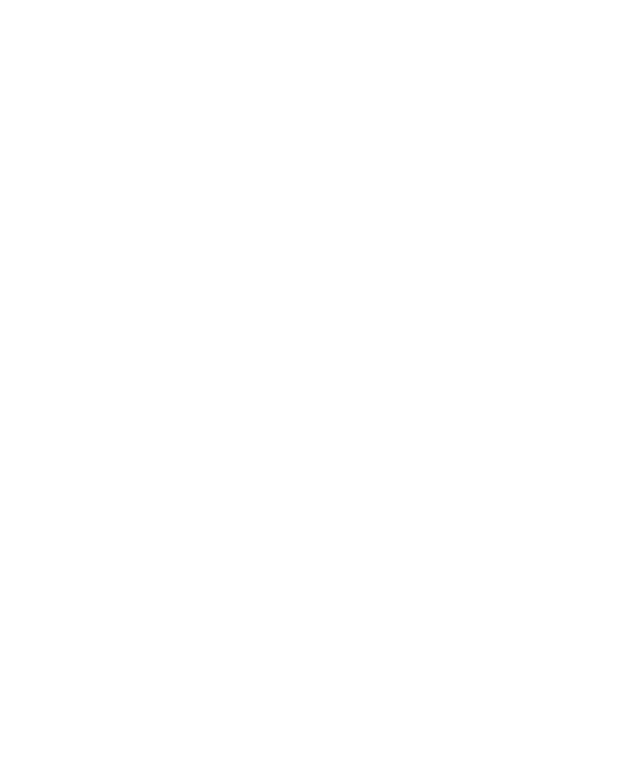
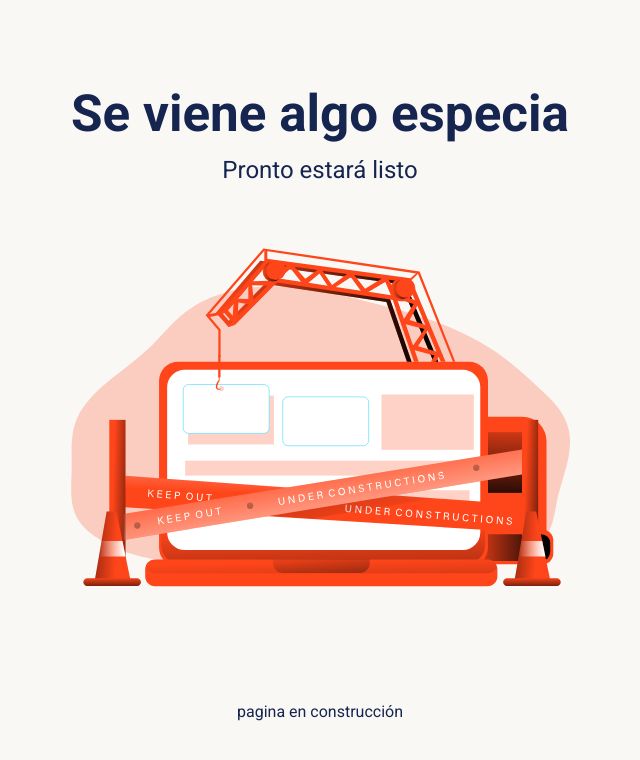
Before and after one commit to ajamdev/innovaLatam2025, an Astro site: page / in a window 1280 px wide. Shown: the whole page, without its empty margins (320-960 px from the left). Built offline with nearby package versions, Linux system fonts and the light colour scheme; Astro itself is replaced by a stand-in of ours.

Commit message:
feat: add Section component and update index page layout
- Created a new Section component for consistent layout structure.
- Updated index.astro to utilize the new Section component, enhancing the main content area.
- Added additional assets for branding and improved visual elements.
- Enhanced global CSS with theme colors and font settings for better styling.

```diff
--- /dev/null
+++ b/src/components/ui/Section.astro
@@ -0,0 +1,13 @@
+---
+import type { HTMLAttributes } from "astro/types";
+
+type Props = HTMLAttributes<"section">;
+
+const { ...props } = Astro.props;
+---
+
+<section class={Astro.props.class} {...props}>
+  <div class="container mx-auto p-4 md:px-6 lg:px-40 lg:py-7 w-full h-full">
+    <slot />
+  </div>
+</section>
--- a/src/pages/index.astro
+++ b/src/pages/index.astro
@@ -1,6 +1,9 @@
 ---
+import Section from "@/components/ui/Section.astro";
 import "../styles/global.css";
-import Xkale from "@/assets/xkale-logo.svg"
+import Xkale from "@/assets/xkale-logo.svg";
+import Genesys from "@/assets/genesys-logo.svg";
+import Build from "@/assets/build.svg";
 ---
 
 <html lang="en">
@@ -11,11 +14,19 @@
     <title>Innova Latam 2025</title>
   </head>
   <body>
-    <header>
-
-    </header>
     <main>
-
+      <Section class="h-dvh">
+        <div class="flex flex-col items-center justify-center h-full w-full">
+          <h1
+            class="font-bold text-[clamp(var(--text-4xl),4vw,var(--text-7xl))]"
+          >
+            Se viene algo especia
+          </h1>
+          <p class="text-[clamp(var(--text-base),4vw,var(--text-2xl))]">Pronto estará listo</p>
+          <img src={Build.src} alt="" class="w-full max-w-[32rem]">
+          <p>pagina en construcción</p>
+        </div>
+      </Section>
     </main>
   </body>
 </html>
--- a/src/styles/global.css
+++ b/src/styles/global.css
@@ -1 +1,28 @@
 @import "tailwindcss";
+
+
+@theme {
+  --color-genesys-orange: #FF451A;
+  --color-navy: #152550;
+  --color-azure: #2243A2;
+  --color-arctic: #B1CADA;
+  --color-nimbus: #F9F8F5;
+  --color-nimbus-shade: #F1EFEA;
+
+}
+
+
+
+@font-face {
+  font-family: Roboto;
+  font-style: normal;
+  font-weight: 200 700;
+  font-display: swap;
+  src: url("/font/Roboto.woff2") format("woff2");
+}
+
+body {
+  font-family: Roboto, sans-serif;
+  background-color: var(--color-nimbus);
+  color: var(--color-navy);
+}
```
Also changed, not shown: public/all-img/build.png (added), public/font/Roboto.woff2 (added), src/assets/build.svg (added), src/assets/team-building-68.svg (added).
